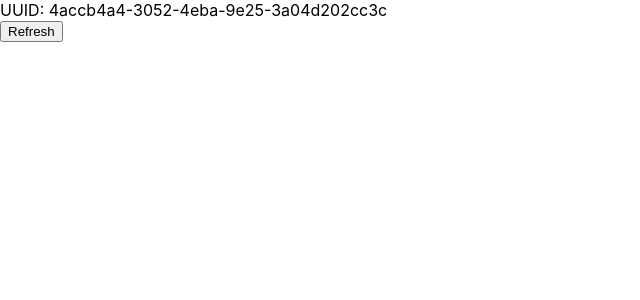
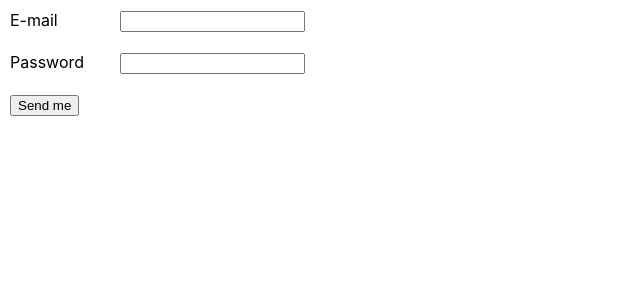
Before and after one commit to patrykomiotek/eoapp, a React (Create React App) app: page / in a window 1280 px wide. Shown: the top 300 px of the page, without its empty margins (0-640 px from the left). Built offline with nearby package versions, Linux system fonts and the light colour scheme.

Commit message:
form with types

```diff
--- a/src/App.css
+++ b/src/App.css
@@ -1,5 +1,5 @@
 .App {
-  text-align: center;
+
 }
 
 .App-logo {
@@ -36,3 +36,13 @@
     transform: rotate(360deg);
   }
 }
+
+.form div {
+  padding: 10px;
+}
+
+.form label {
+  width: 100px;
+  margin-right: 10px;
+  display: inline-block;
+}
--- a/src/App.tsx
+++ b/src/App.tsx
@@ -1,5 +1,7 @@
+import './App.css';
 import { Main, Text } from './components/Text';
 import { Generator } from './components/Generator';
+import { LoginForm } from './components/LoginForm';
 
 const style = {
   color: 'red',
@@ -11,7 +13,8 @@ function App() {
   return (
     <div className="App">
 
-      <Generator />
+      <LoginForm />
+      {/* <Generator /> */}
 
       {/* <Main>
         <div className=''>
--- a/src/components/Generator.tsx
+++ b/src/components/Generator.tsx
@@ -26,7 +26,7 @@ export const Generator = () => {
       <div>
         UUID: {id}
       </div>
-      <Button label='Refresh' onClick={handleClick} />
+      <Button label='Refresh' changeId={setId} onClick={handleClick} />
 
       {/* <button onClick={() => handleClick()}>Click me</button> */}
       {/* <button onClick={() => handleClick(123)}>Click me</button> */}
--- /dev/null
+++ b/src/components/LoginForm.tsx
@@ -0,0 +1,56 @@
+import { FormEvent, useState } from 'react';
+import type { ChangeEventHandler } from 'react';
+
+type User = {
+  email: string;
+  password: string;
+}
+
+const defaultUser: User = {
+  email: '',
+  password: '',
+}
+
+export const LoginForm = () => {
+  const [isSent, setIsSent] = useState(false);
+  const [user, setUser] = useState<User>(defaultUser);
+
+  const handleChange: ChangeEventHandler<HTMLInputElement> = (event) => {
+    setUser({
+      ...user,
+      [event.target.name]: event.target.value,
+    });
+  }
+
+  const handleSubmit = (event: FormEvent<HTMLFormElement>) => {
+    event.preventDefault();
+    setIsSent(true);
+  }
+  // const handleChange = (event: ChangeEvent<HTMLInputElement>) => {
+  //   console.log('event: ', event);
+  // }
+
+  return (
+    <div>
+      {isSent ? (
+        <div>
+          <h2>Form values</h2>
+          <p>Email: {user.email}, {user.password}</p>
+        </div>
+      ): null}
+      <form className="form" onSubmit={handleSubmit}>
+        <div>
+          <label htmlFor="E-mail">E-mail</label>
+          <input type="email" name="email" onChange={handleChange} />
+        </div>
+        <div>
+          <label htmlFor="Password">Password</label>
+          <input type="password" name="password" onChange={handleChange} />
+        </div>
+        <div>
+          <input type="submit" value="Send me" />
+        </div>
+      </form>
+    </div>
+  );
+}
```
Also changed, not shown: src/components/Button.tsx (+12 -2 lines).
